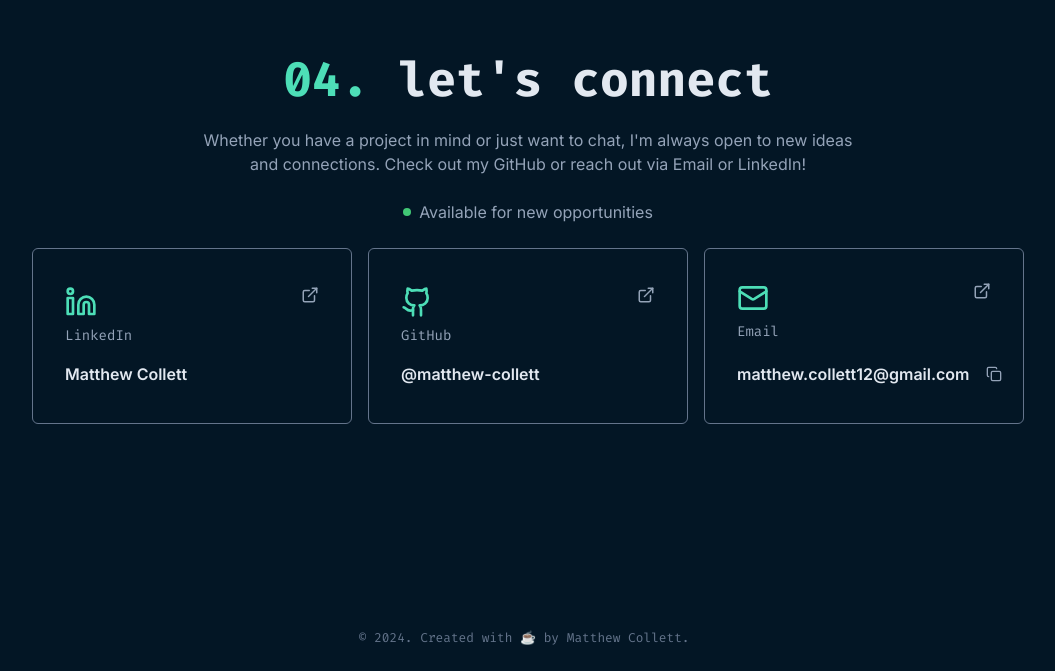
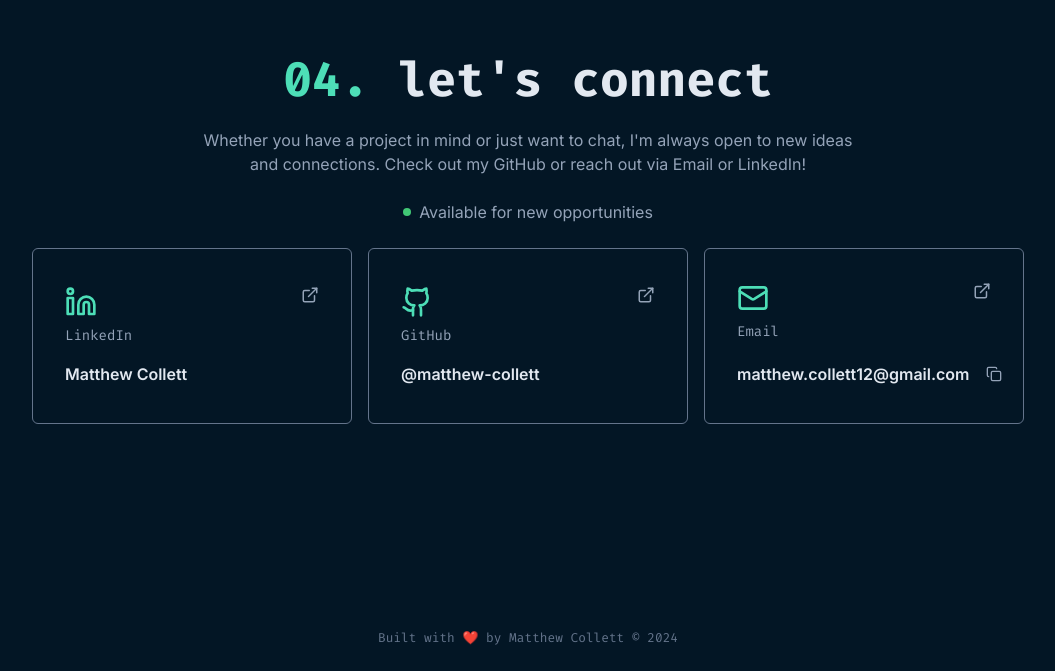
Before and after one commit to matthew-collett/matthewcollett.ca, a React (Vite) app: page / in a window 1280 px wide. Shown: the part 3493-4164 px from the top of the page, without its empty margins (112-1167 px from the left). Built offline with nearby package versions, Linux system fonts and the light colour scheme.

Commit message:
fix: Change footer and add README.md

```diff
--- a/src/components/Footer/Footer.jsx
+++ b/src/components/Footer/Footer.jsx
@@ -1,7 +1,7 @@
 const Footer = () => (
   <div className="flex flex-col py-6 justify-center items-center gap-2 font-serif">
     <small className="text-slate-500 text-center">
-      &copy; {new Date().getFullYear()}.&nbsp;Created with ☕ by Matthew Collett.&nbsp;
+      Built with ❤️ by Matthew Collett &copy; {new Date().getFullYear()}
     </small>
   </div>
 )
--- a/src/components/TechPill/TechPill.jsx
+++ b/src/components/TechPill/TechPill.jsx
@@ -1,5 +1,5 @@
 const TechPill = ({ children }) => (
-  <div className="py-[6px] px-4 text-accent bg-[rgba(77,222,183,0.1)] rounded-full inline-flex items-cente">
+  <div className="py-[6px] px-4 text-accent bg-[rgba(77,222,183,0.1)] rounded-full inline-flex items-center">
     <small>{children}</small>
   </div>
 )
```
Also changed, not shown: 2 other files (tests, documents, lock files or other folders).
